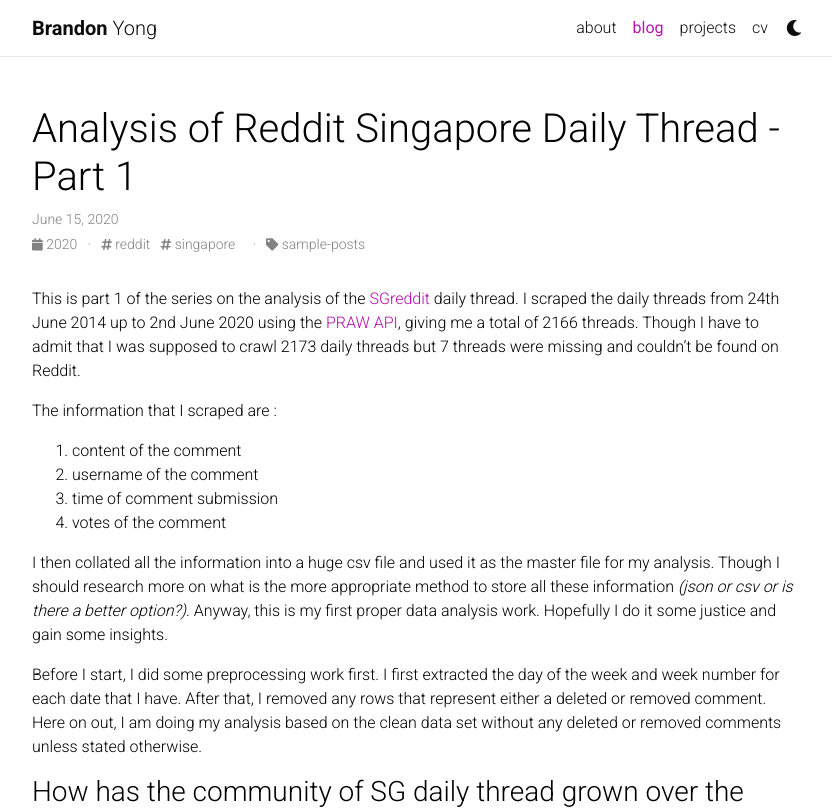
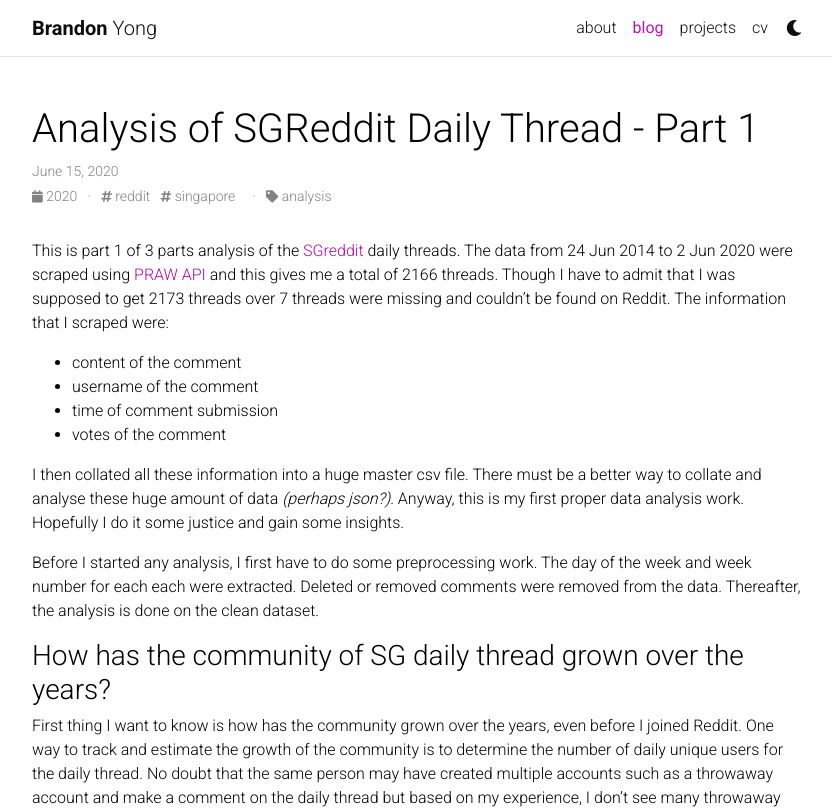
Before and after one commit to brandonyongys/brandonyongys.github.io, a Jekyll site: the page built from _posts/2020-06-15-PART-1-SG-daily-thread.md, in a window 1280 px wide and 1400 px high. Shown: the top 812 px of the window, without its empty margins (223-1055 px from the left). Built offline with Jekyll 4.4.1, drawn with Linux system fonts in a browser that asks for light colours; comment, search, counter and statistics services are not loaded; a style sheet for code colours, icons or effects is not loaded; some of the changed text lies outside the part shown.

Commit message:
Updating the daily thread analysis 1

```diff
--- a/_posts/2020-06-15-PART-1-SG-daily-thread.md
+++ b/_posts/2020-06-15-PART-1-SG-daily-thread.md
@@ -1,28 +1,28 @@
 ---
 layout: post
-title: Analysis of Reddit Singapore Daily Thread - Part 1
+title: Analysis of SGReddit Daily Thread - Part 1
 date:   2020-06-15
 description: march & april, looking forward to summer
 tags: [reddit, singapore]
-categories: sample-posts
+categories: analysis
 comments: true
 published: true
 ---
 
-This is part 1 of the series on the analysis of the [SGreddit][SGreddit] daily thread. I scraped the daily threads from 24th June 2014 up to 2nd June 2020 using the [PRAW API][PRAW], giving me a total of 2166 threads. Though I have to admit that I was supposed to crawl 2173 daily threads but 7 threads were missing and couldn't be found on Reddit.
+This is part 1 of 3 parts analysis of the [SGreddit][SGreddit] daily threads. The data from 24 Jun 2014 to 2 Jun 2020 were scraped using [PRAW API][PRAW] and this gives me a total of 2166 threads. Though I have to admit that I was supposed to get 2173 threads over 7 threads were missing and couldn't be found on Reddit. The information that I scraped were:
+<ul>
+  <li>content of the comment</li>
+  <li>username of the comment</li>
+  <li>time of comment submission</li>
+  <li>votes of the comment</li>
+</ul>
 
-The information that I scraped are :
-  1. content of the comment
-  2. username of the comment
-  3. time of comment submission
-  4. votes of the comment
+I then collated all these information into a huge master csv file. There must be a better way to collate and analyse these huge amount of data _(perhaps json?)_. Anyway, this is my first proper data analysis work. Hopefully I do it some justice and gain some insights.
 
-I then collated all the information into a huge csv file and used it as the master file for my analysis. Though I should research more on what is the more appropriate method to store all these information _(json or csv or is there a better option?)_. Anyway, this is my first proper data analysis work. Hopefully I do it some justice and gain some insights.
-
-Before I start, I did some preprocessing work first. I first extracted the day of the week and week number for each date that I have. After that, I removed any rows that represent either a deleted or removed comment. Here on out, I am doing my analysis based on the clean data set without any deleted or removed comments unless stated otherwise.
+Before I started any analysis, I first have to do some preprocessing work. The day of the week and week number for each each were extracted. Deleted or removed comments were removed from the data. Thereafter, the analysis is done on the clean dataset.
 
 ### How has the community of SG daily thread grown over the years?
-First thing I want to know is how has the community grown over the years, even before I joined Reddit. One way to track and estimate the growth of the community is to determine the number of daily unique users for the daily thread. No doubt that a person may have created multiple accounts such as a throwaway account and make a comment on the daily thread but based on my experience, I don't see many throwaway accounts. So this should be a good representation of the community growth.
+First thing I want to know is how has the community grown over the years, even before I joined Reddit. One way to track and estimate the growth of the community is to determine the number of daily unique users for the daily thread. No doubt that the same person may have created multiple accounts such as a throwaway account and make a comment on the daily thread but based on my experience, I don't see many throwaway accounts. So this should be a good representation of the community growth.
 
 ![No of daily unique posters](https://raw.githubusercontent.com/brandonyongys/brandonyongys.github.io/master/img/202006-sg-reddit/No%20of%20unique%20users%20-%20day.png)
 
```
